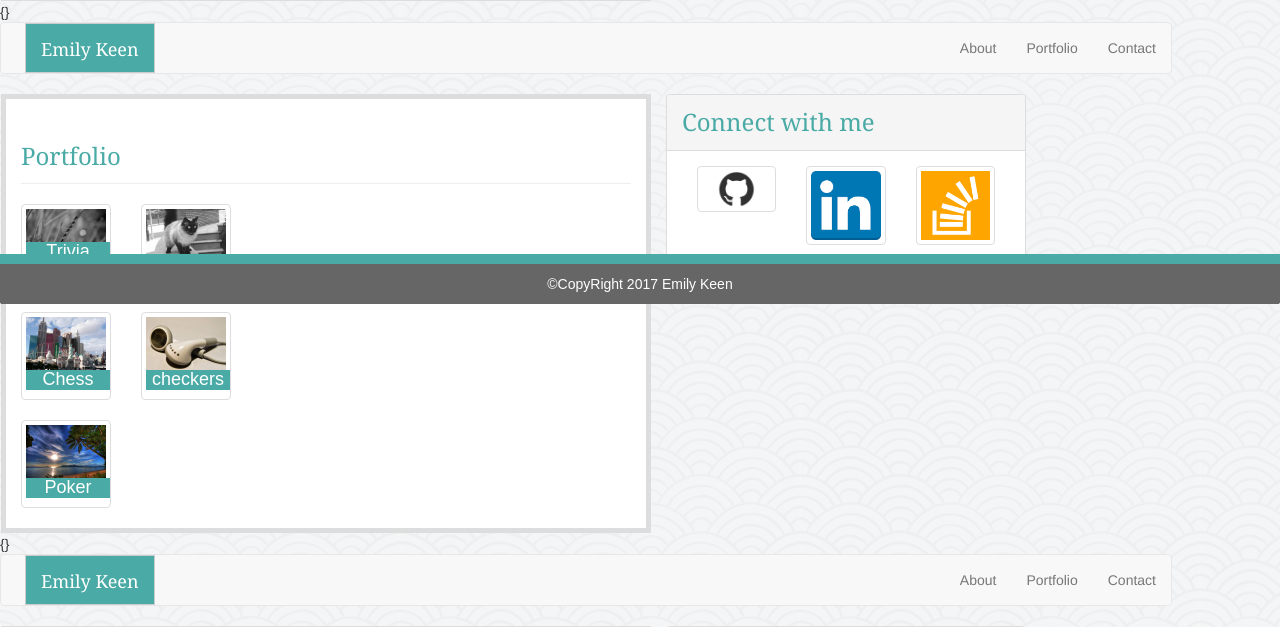
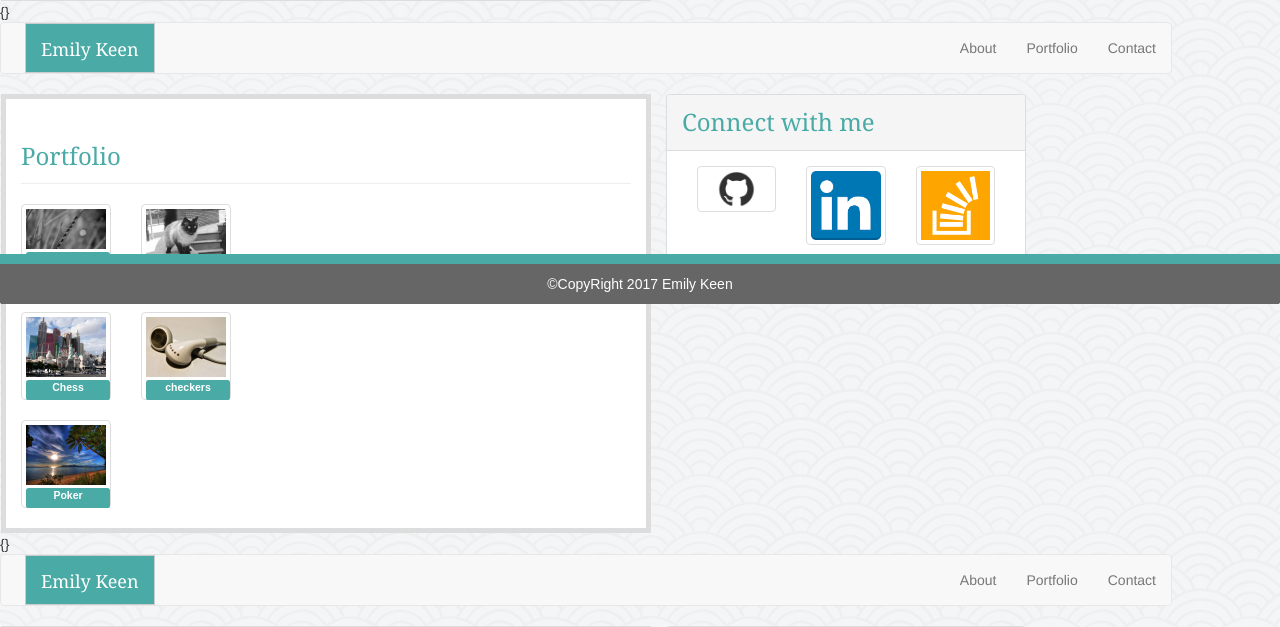
Before and after one commit to emilykeen/Bootstrap-Portfolio, a PHP site: page / in a window 1280 px wide. Shown: the part 496-1123 px from the top of the page. Run offline with PHP 8.4, Linux system fonts and the light colour scheme.

Commit message:
fixing h4

```diff
--- a/assets/css/style.css
+++ b/assets/css/style.css
@@ -38,7 +38,7 @@ body {
 	}
 
 
-h4{
+.label{
 	position: absolute;
 	bottom: 20px;
 	left: 20px;
--- a/portfolio.html
+++ b/portfolio.html
@@ -35,7 +35,7 @@
                            <a href="#" class="thumbnail">
                               <img src="assets/images/random_image_1.jpg" alt="image 1">
                               <div class="caption">
-                                 <h4>Trivia</h4>
+                                 <div class="label">Trivia</div>
                               </div>
                            </a>
                         </div>
@@ -43,7 +43,7 @@
                            <a href="#" class="thumbnail">
                               <img src="assets/images/random_image_2.jpg" alt="image 2">
                               <div class="caption">
-                                 <h4>Hangman</h4>
+                                 <div class="label">Hangman</div>
                               </div>
                            </a>
                         </div>
@@ -53,7 +53,7 @@
                            <a href="#" class="thumbnail">
                               <img src="assets/images/random_image_3.jpg" alt="image 3">
                               <div class="caption">
-                                 <h4>Chess</h4>
+                                 <div class="label">Chess</div>
                               </div>
                            </a>
                         </div>
@@ -61,7 +61,7 @@
                            <a href="#" class="thumbnail">
                               <img src="assets/images/random_image_4.jpg" alt="image 4">
                               <div class="caption">
-                                 <h4>checkers</h4>
+                                 <div class="label">checkers</div>
                               </div>
                            </a>
                         </div>
@@ -71,7 +71,7 @@
                            <a href="#" class="thumbnail">
                               <img src="assets/images/random_image_5.jpg" alt="image 5">
                               <div class="caption">
-                                 <h4>Poker</h4>
+                                 <div class="label">Poker</div>
                               </div>
                            </a>
                         </div>
```
